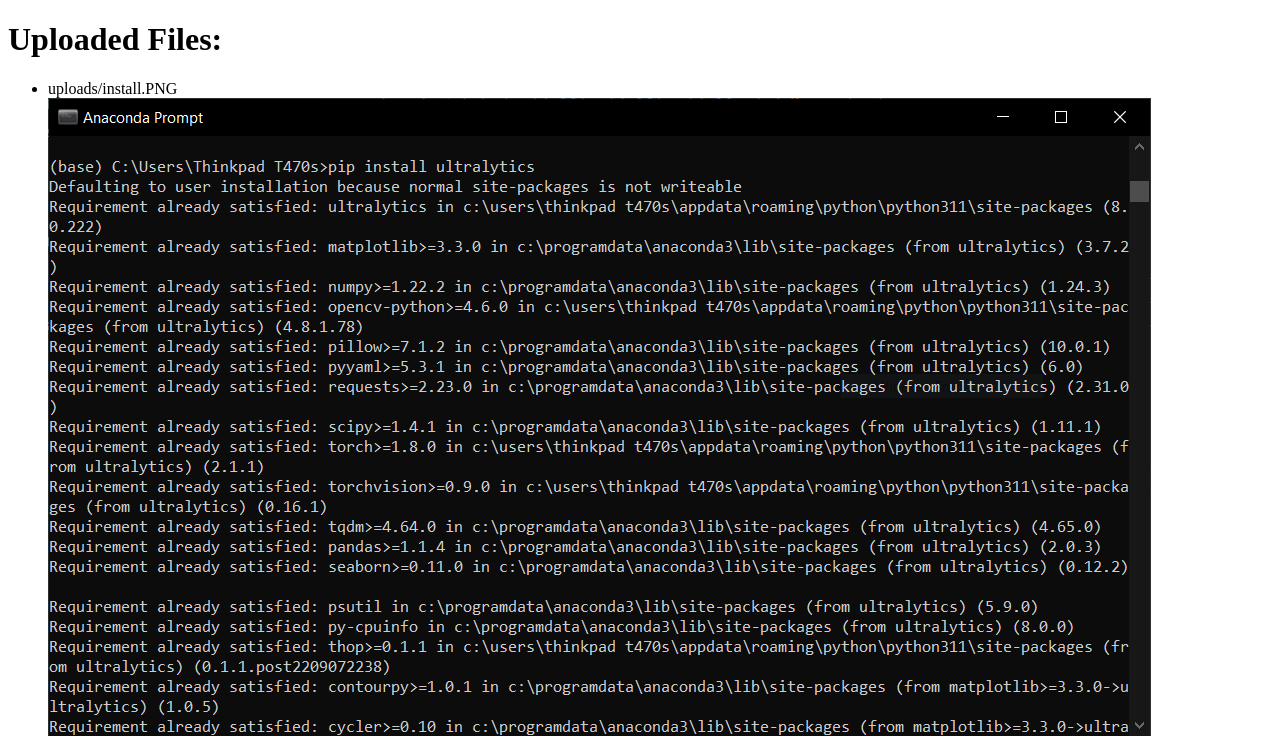
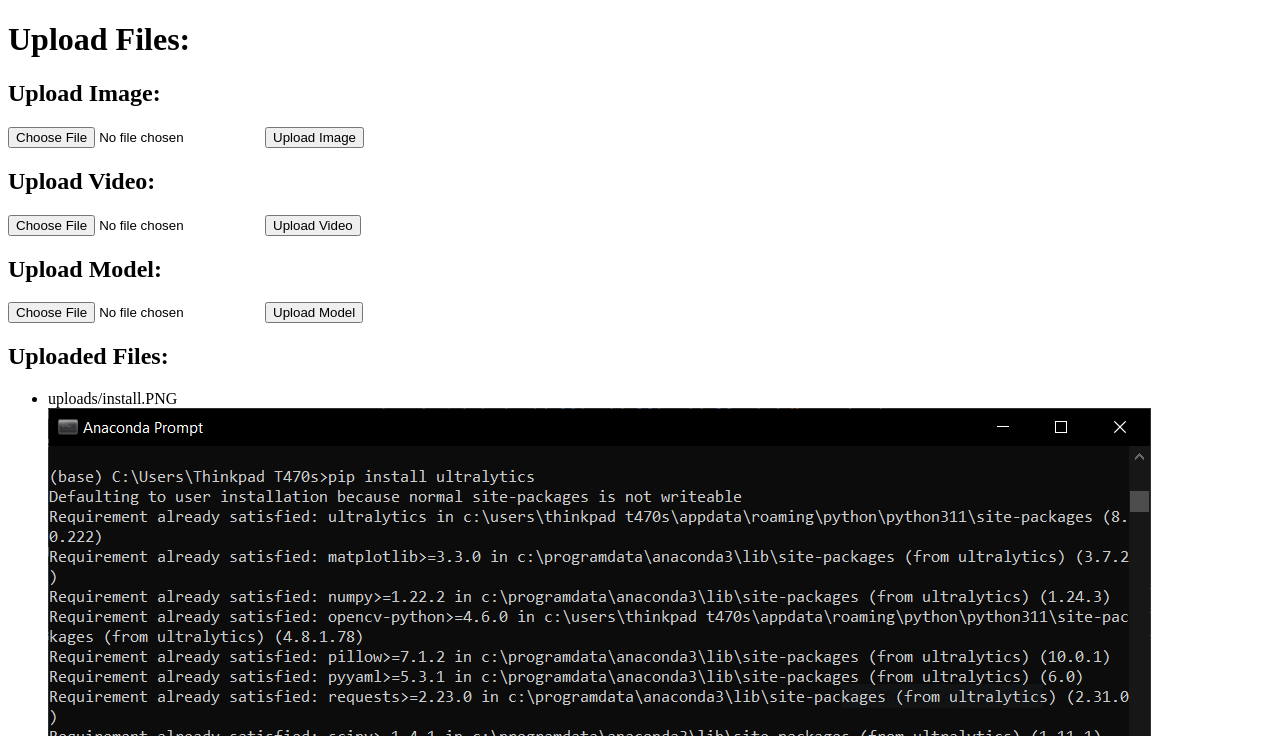
Before and after one commit to FakurYosiAlisandro/App, a Flask app: page / in a window 1280 px wide. Shown: the top 736 px of the page. Run offline with Flask 3, Linux system fonts and the light colour scheme.

Commit message:
Update home.html

```diff
--- a/templates/home.html
+++ b/templates/home.html
@@ -4,16 +4,38 @@
     <title>File Uploader</title>
 </head>
 <body>
-    <h1>Uploaded Files:</h1>
+    <h1>Upload Files:</h1>
+    <h2>Upload Image:</h2>
+    <form action="/upload_image" method="post" enctype="multipart/form-data">
+        <input type="file" name="file">
+        <input type="submit" value="Upload Image">
+    </form>
+
+    <h2>Upload Video:</h2>
+    <form action="/upload_video" method="post" enctype="multipart/form-data">
+        <input type="file" name="file">
+        <input type="submit" value="Upload Video">
+    </form>
+
+    <h2>Upload Model:</h2>
+    <form action="/upload_model" method="post" enctype="multipart/form-data">
+        <input type="file" name="file">
+        <input type="submit" value="Upload Model">
+    </form>
+
+    <h2>Uploaded Files:</h2>
     <ul>
         {% for file in uploads %}
             <li>{{ file }}</li>
-            <img src="/static/{{ file }}" alt="Uploaded Image" />
+            {% if file.endswith('.mp4') %}
+                <video width="320" height="240" controls>
+                    <source src="/static/{{ file }}" type="video/mp4">
+                    Your browser does not support the video tag.
+                </video>
+            {% else %}
+                <img src="/static/{{ file }}" alt="" />
+            {% endif %}
         {% endfor %}
     </ul>
-    <form action="/upload" method="post" enctype="multipart/form-data">
-        <input type="file" name="file">
-        <input type="submit" value="Upload">
-    </form>
 </body>
 </html>
```
